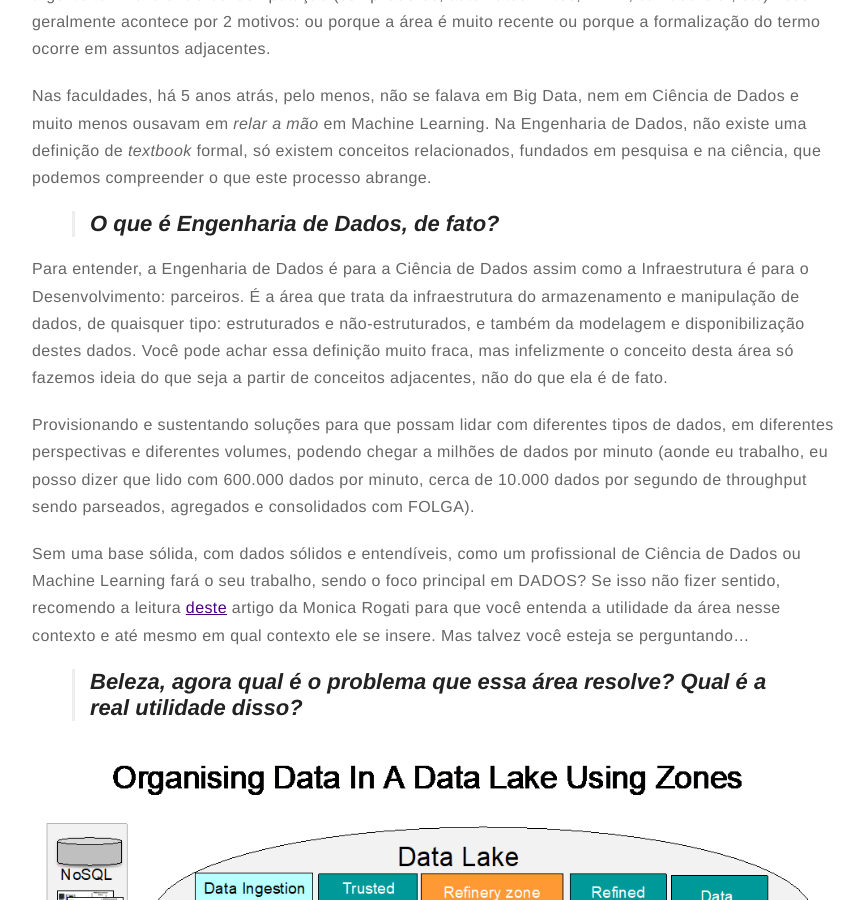
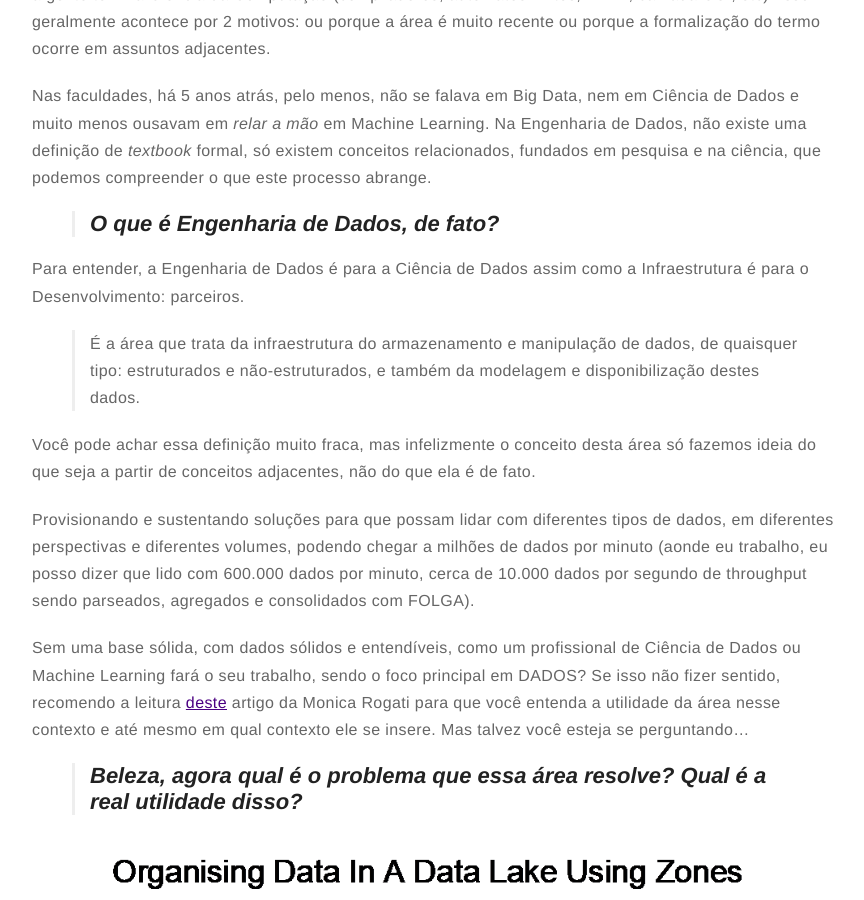
Before and after one commit to carlosdamazio/carlosdamazio.github.io, a Jekyll site: the page built from _posts/2019-09-27-engenharia-de-dados-mais-que-uma-faxina-de-dados.md, in a window 1280 px wide and 900 px high, scrolled down 1052 px. Shown: the whole window, without its empty margins (203-1067 px from the left). Built offline with Jekyll 4.4.1, drawn with Linux system fonts in a browser that asks for light colours.

```diff
--- a/_posts/2019-09-27-engenharia-de-dados-mais-que-uma-faxina-de-dados.md
+++ b/_posts/2019-09-27-engenharia-de-dados-mais-que-uma-faxina-de-dados.md
@@ -25,7 +25,11 @@ Nas faculdades, há 5 anos atrás, pelo menos, não se falava em Big Data, nem e
 
 > ## _O que é Engenharia de Dados, de fato?_
 
-Para entender, a Engenharia de Dados é para a Ciência de Dados assim como a Infraestrutura é para o Desenvolvimento: parceiros. É a área que trata da infraestrutura do armazenamento e manipulação de dados, de quaisquer tipo: estruturados e não-estruturados, e também da modelagem e disponibilização destes dados. Você pode achar essa definição muito fraca, mas infelizmente o conceito desta área só fazemos ideia do que seja a partir de conceitos adjacentes, não do que ela é de fato.
+Para entender, a Engenharia de Dados é para a Ciência de Dados assim como a Infraestrutura é para o Desenvolvimento: parceiros.
+
+> É a área que trata da infraestrutura do armazenamento e manipulação de dados, de quaisquer tipo: estruturados e não-estruturados, e também da modelagem e disponibilização destes dados.
+
+Você pode achar essa definição muito fraca, mas infelizmente o conceito desta área só fazemos ideia do que seja a partir de conceitos adjacentes, não do que ela é de fato.
 
 Provisionando e sustentando soluções para que possam lidar com diferentes tipos de dados, em diferentes perspectivas e diferentes volumes, podendo chegar a milhões de dados por minuto (aonde eu trabalho, eu posso dizer que lido com 600.000 dados por minuto, cerca de 10.000 dados por segundo de throughput sendo parseados, agregados e consolidados com FOLGA).
 
```
